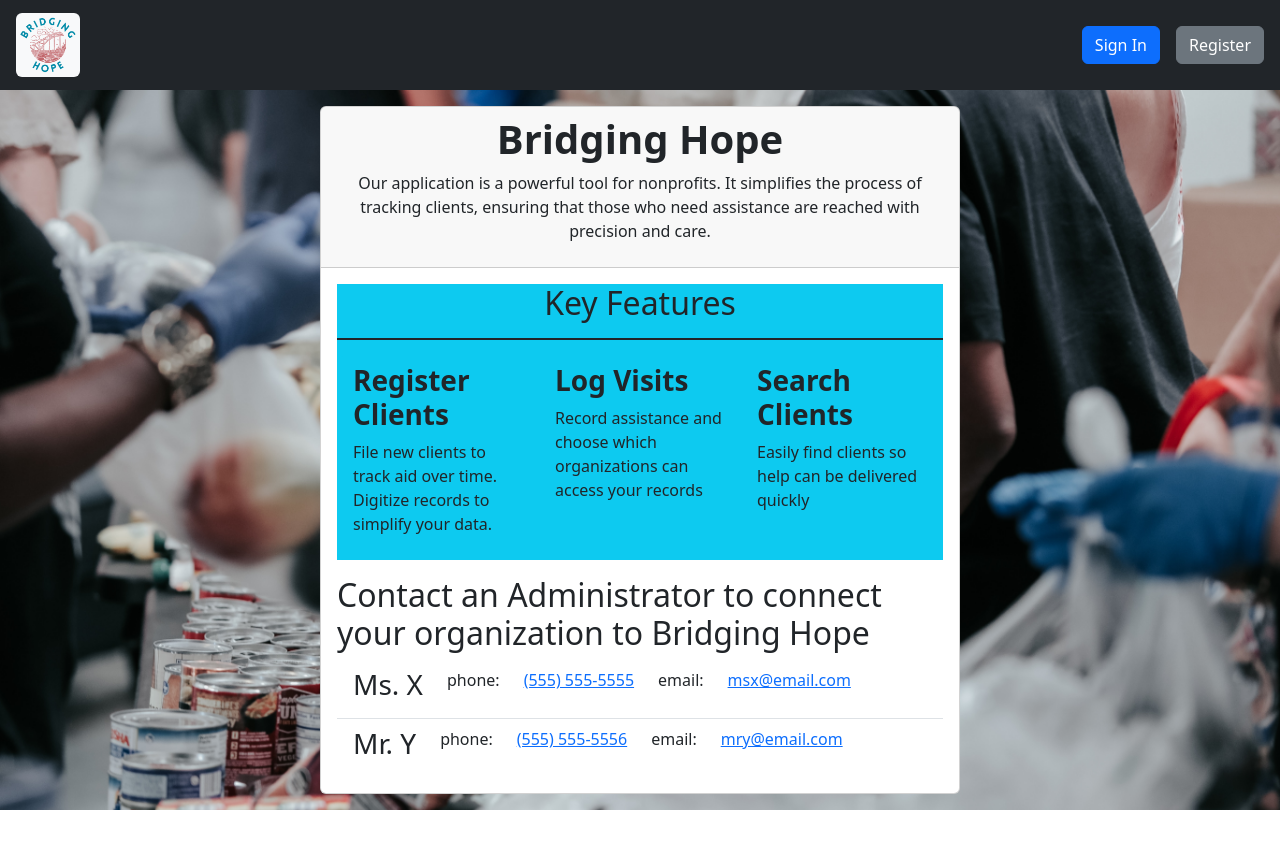
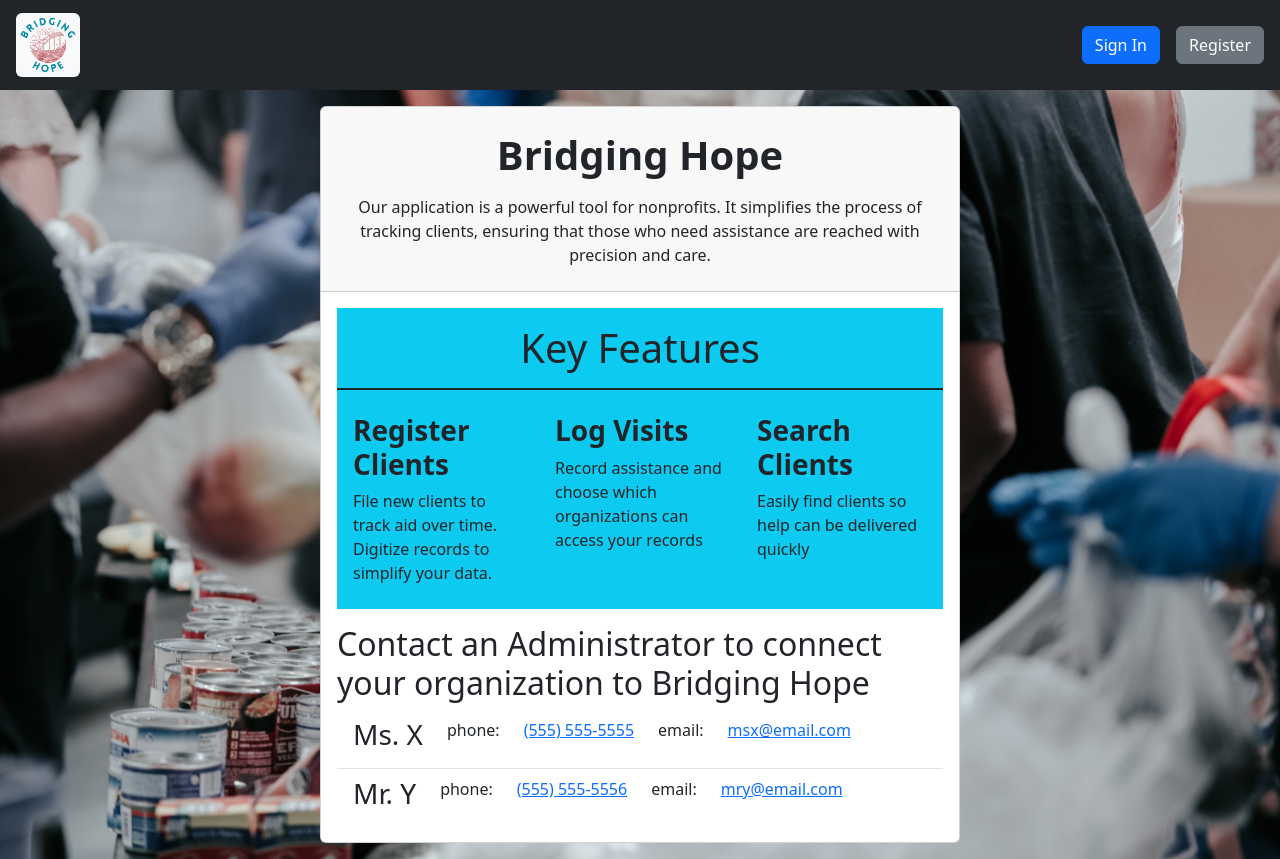
Before and after one commit to casellner/Bridging-Hope-Legacy, a React (Create React App) app in the folder frontend/: page / in a window 1280 px wide. Before the commit the page ends 810 px from the top, so only its background shows below. Built offline with nearby package versions, Linux system fonts and the light colour scheme.

Commit message:
adjust font size and padding

```diff
--- a/frontend/src/App.js
+++ b/frontend/src/App.js
@@ -19,17 +19,17 @@
         </div>
       </nav>
 
-      <body className="py-3" style={{backgroundImage: `url(${background})`, backgroundSize: "cover"}}>
+      <body className="py-lg-3 py-md-2" style={{backgroundImage: `url(${background})`, backgroundSize: "cover"}}>
         <div className="card col-lg-6 col-md-10 col-sm-12 offset-lg-3 offset-md-1 offset-sm-0"> {/* this card will have different widths depending on the resolution of the device */}
           <div className="card-header">
-            <h1 className="text-center fw-bold">Bridging Hope</h1>
+            <h1 className="text-center fw-bold my-3">Bridging Hope</h1>
             <p className="text-center">Our application is a powerful tool for nonprofits. It simplifies the process of tracking clients, ensuring that those who need assistance are reached with precision and care.</p>
           </div>
 
           <div className="card-body">
             {/* key features */}
             <div className="bg-info mb-3">
-              <h2 className="text-center">Key Features</h2>
+              <h2 className="text-center pt-3 fs-1">Key Features</h2>
               <hr className="border border-1 border-dark opacity-100"></hr>
               <ul className="list-group list-group-horizontal">
                 <li className="list-group-item bg-info col-4 border-0">
```
